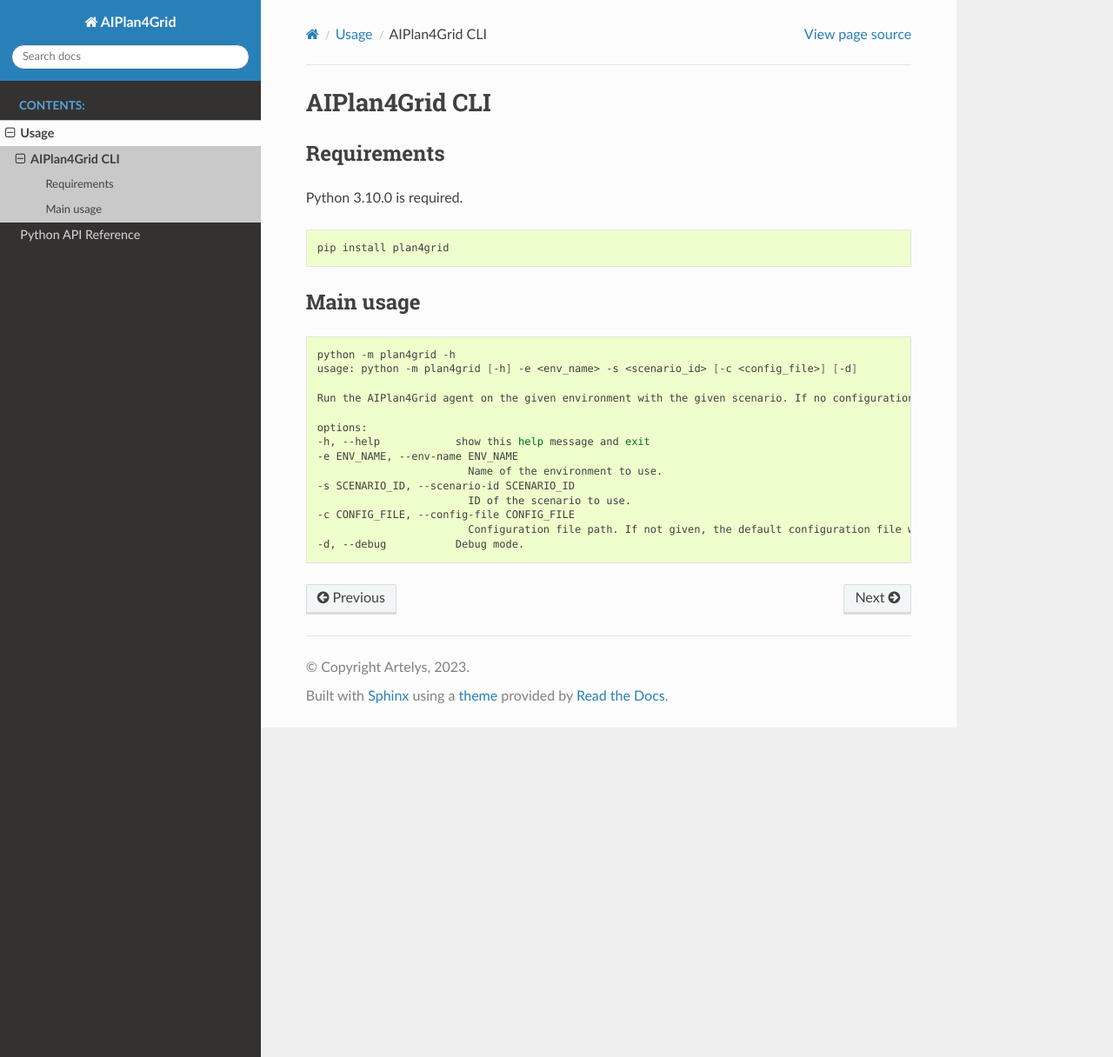
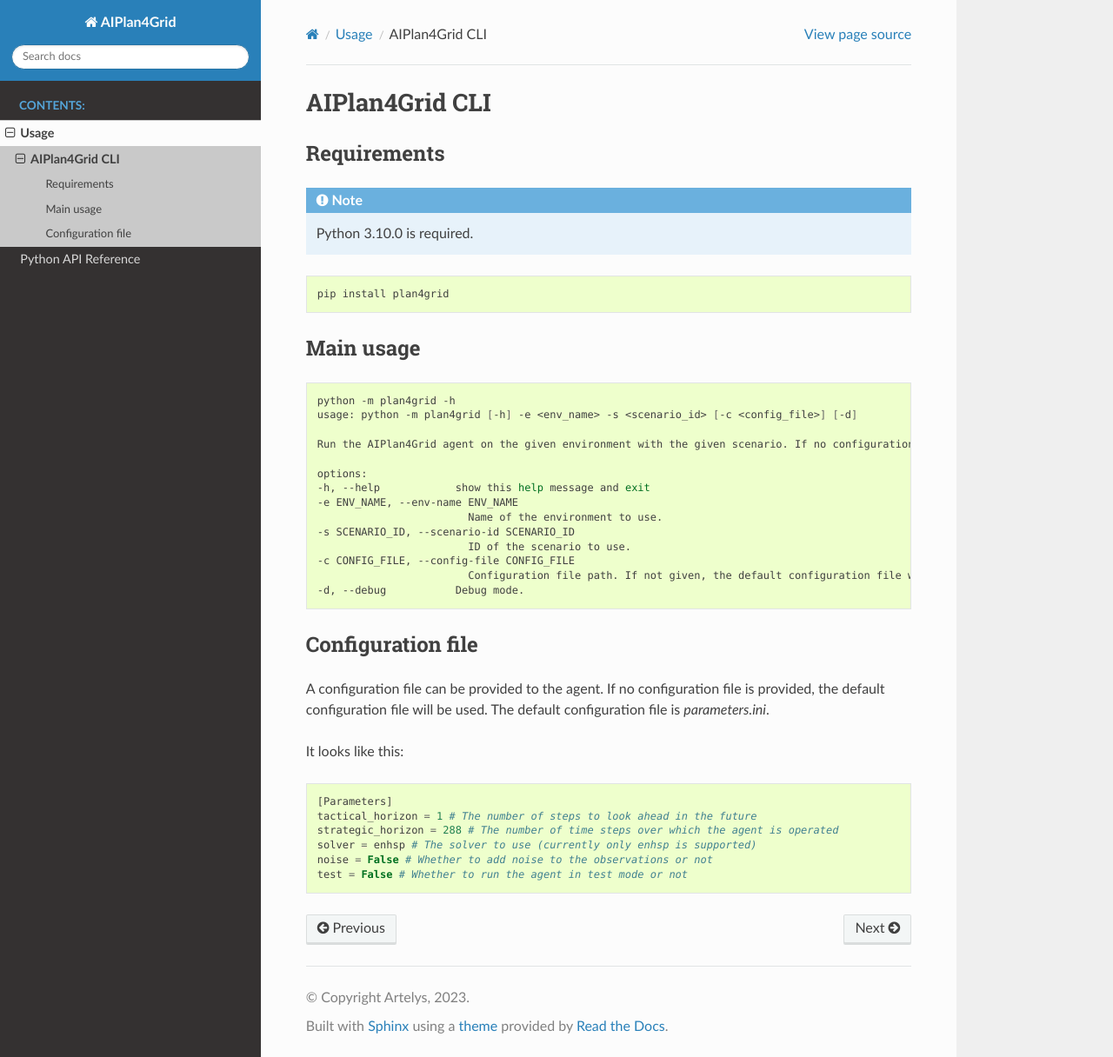
Before and after one commit to aiplan4eu/AIPlan4Grid, a Sphinx documentation site: the page built from docs/source/usage/cli.rst, in a window 1280 px wide and 1216 px high. Shown: the whole window at 87% size. Built offline with Sphinx 7.4.7 and the Read the Docs theme 2.0.0, drawn with Linux system fonts in a browser that asks for light colours.

Commit message:
doc: update the sphinx doc

```diff
--- a/docs/source/conf.py
+++ b/docs/source/conf.py
@@ -27,7 +27,7 @@
 author = "Martin Debouté"
 
 # The full version, including alpha/beta/rc tags
-release = "0.0.1"
+release = "1.0.0"
 
 
 # -- General configuration ---------------------------------------------------
--- a/docs/source/usage/cli.rst
+++ b/docs/source/usage/cli.rst
@@ -4,7 +4,7 @@
 Requirements
 ------------
 
-Python 3.10.0 is required.
+.. note:: Python 3.10.0 is required.
 
 .. code:: bash
 
@@ -29,3 +29,19 @@
    -c CONFIG_FILE, --config-file CONFIG_FILE
                            Configuration file path. If not given, the default configuration file will be used.
    -d, --debug           Debug mode.
+
+Configuration file
+------------------
+
+A configuration file can be provided to the agent. If no configuration file is provided, the default configuration file will be used. The default configuration file is `parameters.ini`.
+
+It looks like this:
+
+::
+
+   [Parameters]
+   tactical_horizon = 1 # The number of steps to look ahead in the future
+   strategic_horizon = 288 # The number of time steps over which the agent is operated
+   solver = enhsp # The solver to use (currently only enhsp is supported)
+   noise = False # Whether to add noise to the observations or not
+   test = False # Whether to run the agent in test mode or not
```
